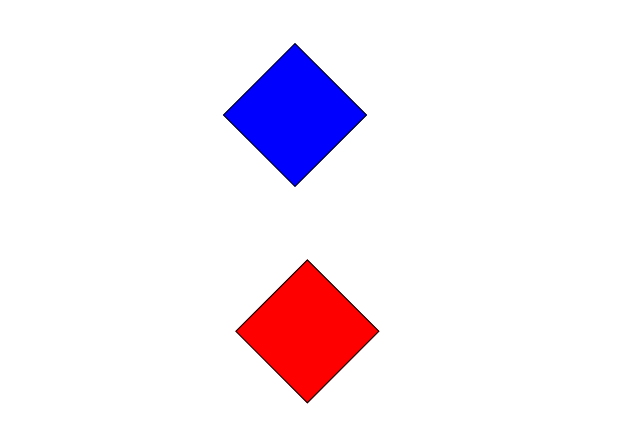
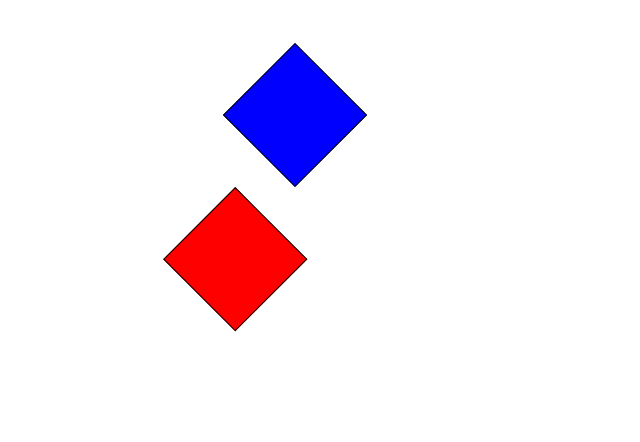
Before and after one commit to nickonyi/Advanced-html-css, a plain HTML site: page index.html in a window 1280 px wide. Shown: the whole page, without its empty margins (0-640 px from the left). Drawn offline with Linux system fonts and the light colour scheme.

Commit message:
adjust red-box translation value for better alignment

```diff
--- a/style.css
+++ b/style.css
@@ -80,7 +80,7 @@ div,
 
 .red-box {
   background-color: red;
-  transform: rotate(45deg) translate(300%);
+  transform: rotate(45deg) translate(200%);
 }
 
 .blue-box {
```
